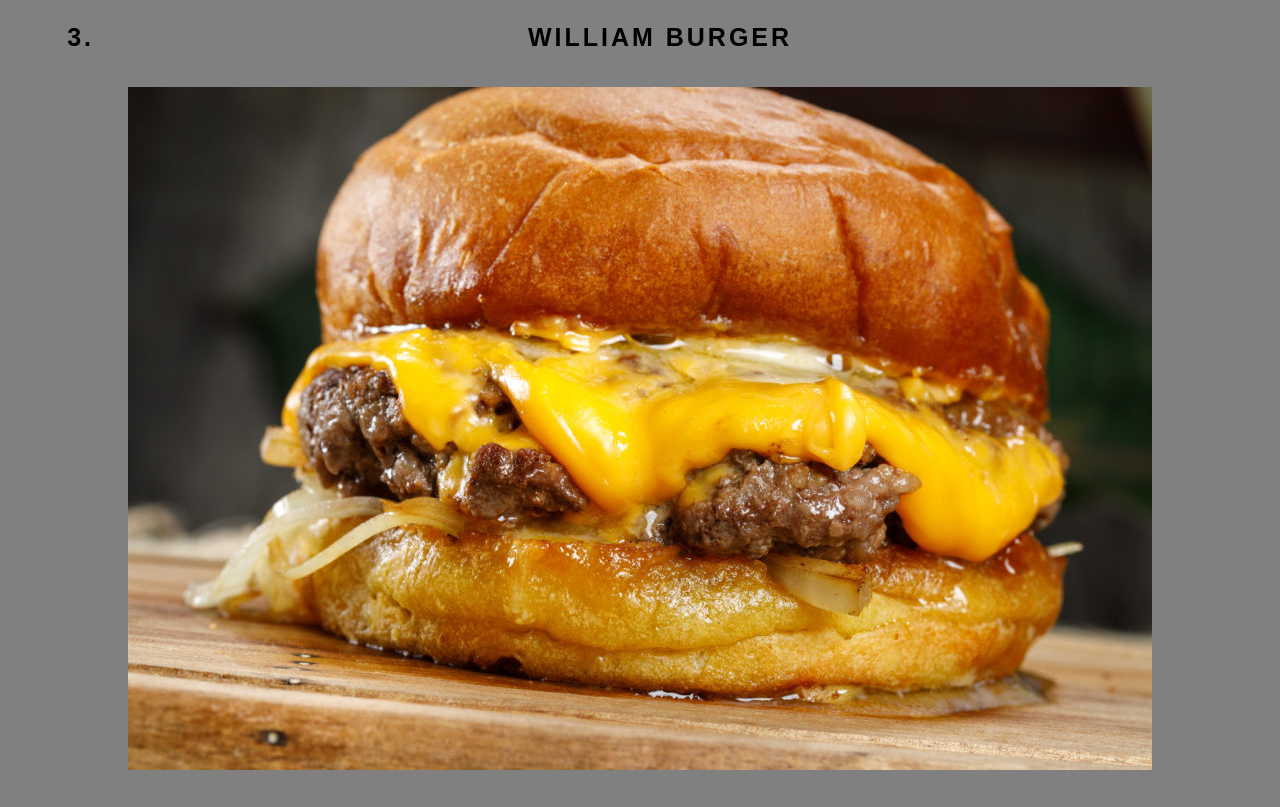
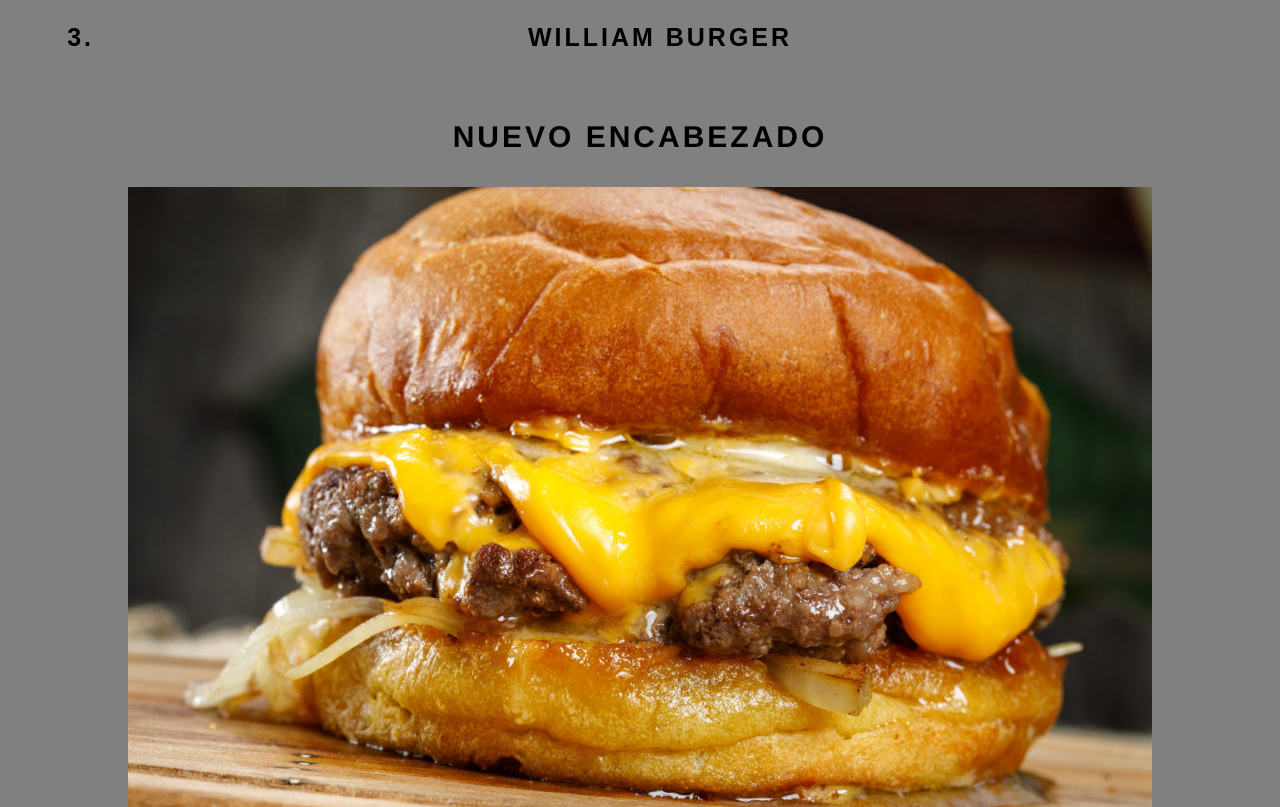
Before and after one commit to wefookes/Williamburger-GIT, a plain HTML site: page index.html in a window 1280 px wide. Shown: the part 1360-2167 px from the top of the page. Drawn offline with Linux system fonts and the light colour scheme.

Commit message:
nuevo encabezado hom

```diff
--- a/index.html
+++ b/index.html
@@ -53,6 +53,7 @@
         <li id="ti3">William burger</li>
     </ol>
 </header>
+<h8>Nuevo ENCABEZADO</h8>
 <section>
     <div>
         <img src="./images/inicio.jpg" alt="foto de hamburguesa">
```
Also changed, not shown: paginas/servicios.html (added).
